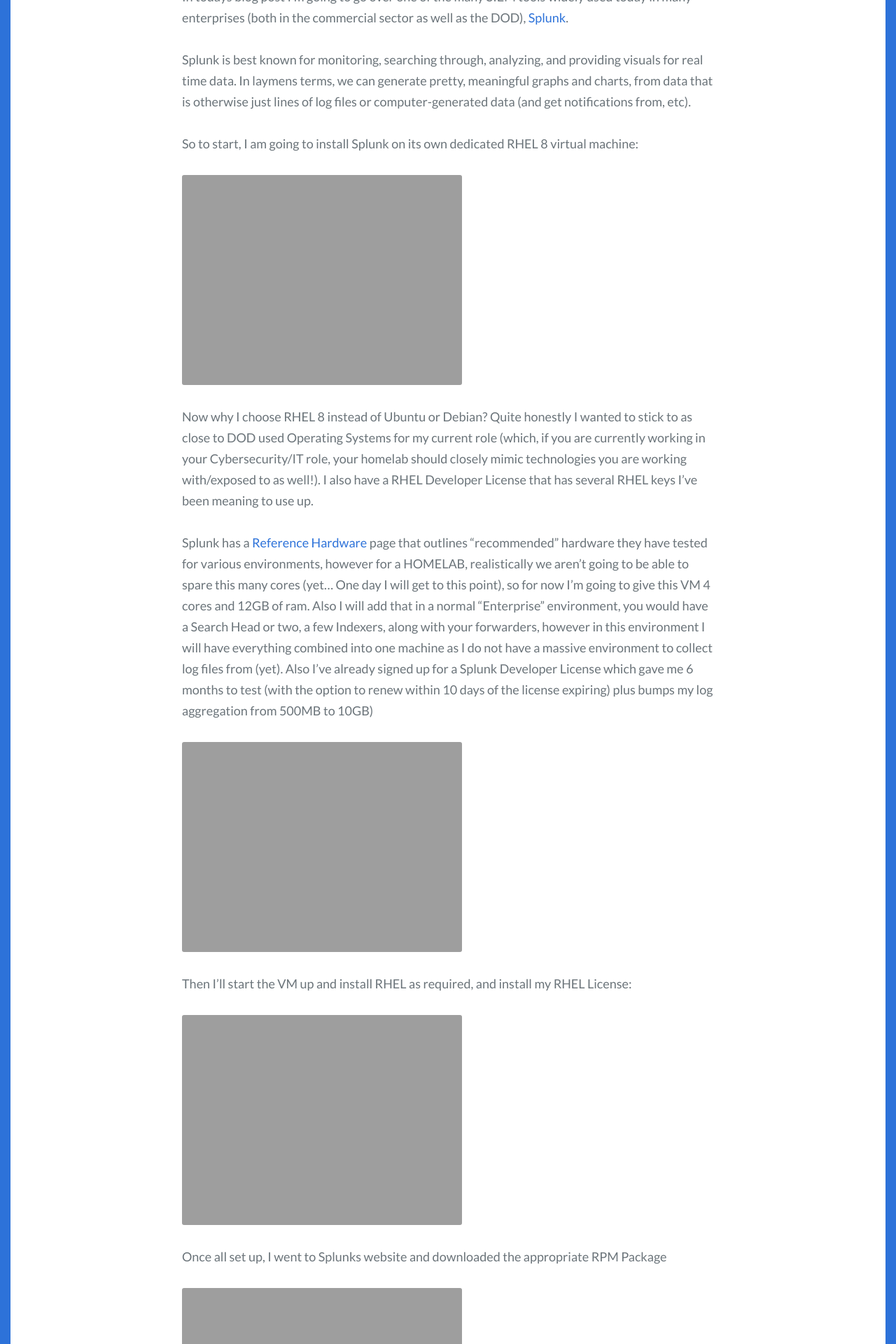
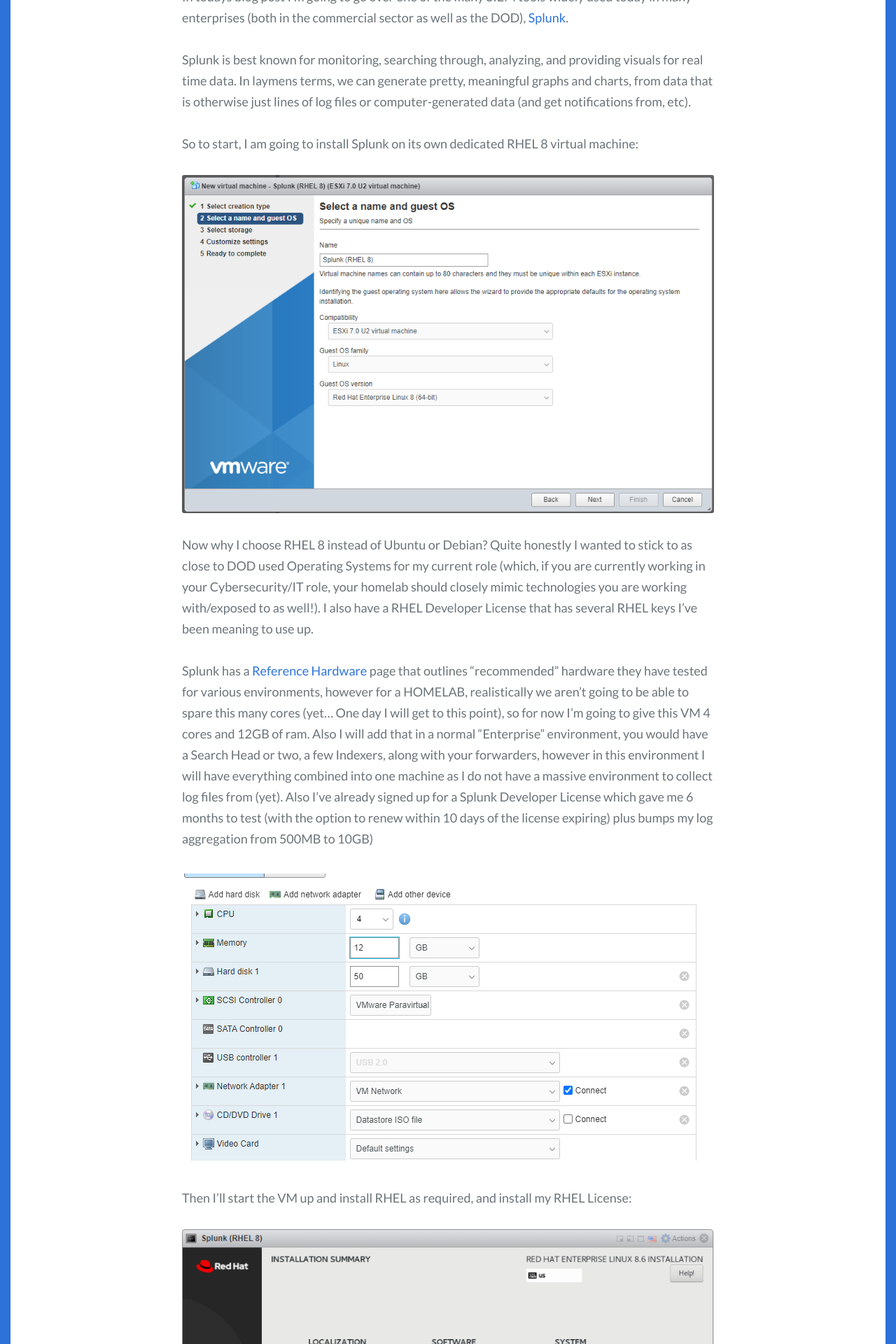
Before and after one commit to clouddefenselabs/dev-web, a Jekyll site: the page built from _posts/2022-07-03-Splunk Enterprise Pt. 1 (Installation).markdown, in a window 1280 px wide. Shown: the part 1078-2998 px from the top of the page at 70% size. Built offline with Jekyll 4.4.1, drawn with Linux system fonts in a browser that asks for light colours; some web fonts are replaced; comment, search, counter and statistics services are not loaded.

Commit message:
fix images

```diff
--- a/_posts/2022-06-29-Cybersecurity First.markdown
+++ b/_posts/2022-06-29-Cybersecurity First.markdown
@@ -7,6 +7,7 @@ tags: [cybersecurity, firstpost]
 feature_image: "images/2022-06-29/post_pic2.jpg"
 # disable comments on this page
 comments_disable: true
+imagetag: "images/2022-06-29"
 
 # publish date
 # seo
--- a/_posts/2022-06-30-Starting-A-Homelab.markdown
+++ b/_posts/2022-06-30-Starting-A-Homelab.markdown
@@ -8,7 +8,7 @@ feature_image: "images/2022-06-30/homelab-2019.jpg"
 comments_disable: true
 # publish date
 date: 2022-06-30
-
+imagetag: "images/2022-06-30"
 # seo
 # if not specified, date will be used.
 #meta_modify_date: 2021-08-10 11:32:53 +0900
--- a/_posts/2022-07-01-Get a Vulnerability Scanner.markdown
+++ b/_posts/2022-07-01-Get a Vulnerability Scanner.markdown
@@ -43,10 +43,10 @@ Using a vulnerability scanner provides a ton of insight of vulnerabilities and r
 
 When you click into each vulnerability you get detailed information regarding them, including the fix:
 
-![You can either click on the “see also” link, or look up the solution on your favorite search engine](images/{{page.date}}/3.png){:data-align="center"}
+![You can either click on the “see also” link, or look up the solution on your favorite search engine]({{page.imagetag}}/3.png){:data-align="center"}
 
 Just ensure that when you set up your vulnerability scanner, that you are getting good credentialed scans (for Tenable/Nessus/ACAS look at plugin 19506), otherwise you will receive incomplete results. The vulnerability scanners need to have credentialed and elevated privileges in order to understand the contents of each systems patch level, security posture, network settings, etc., (think of what an intruder/hacker would see if they got in) in order to tell you what to remediate/fix.
 
-![Bad Scan Here. Credentialed Checks : no on the bottom line. Plugin 19506 and several other informational plugins tell you a story about your system you are scanning.](images/{{page.date}}/4.png){:data-align="center"}
+![Bad Scan Here. Credentialed Checks : no on the bottom line. Plugin 19506 and several other informational plugins tell you a story about your system you are scanning.]({{page.imagetag}}/4.png){:data-align="center"}
 
 Not only will this help you keep a better security posture for your network and internal infrastructure, in the future if you decide to step into the world of Information Technology/Cybersecurity this can be used as experience. In previous interviews, I’ve impressed recruiters/hiring managers by telling them “I run a #homelab with a vulnerability scanner in the middle scanning all of my network devices on a weekly basis”. That opens the door to further conversations where I can deep dive into what I’ve done and my experience in how I use this to ensure my network, devices, and computers are safe.
--- a/_posts/2022-07-03-Splunk Enterprise Pt. 1 (Installation).markdown
+++ b/_posts/2022-07-03-Splunk Enterprise Pt. 1 (Installation).markdown
@@ -37,32 +38,32 @@ So to start, I am going to install Splunk on its own dedicated RHEL 8 virtual ma
 
 <!--more-->
 
-![ESXI Setup Screen](images/{{page.date}}/2.png){:data-align="center"}
+![ESXI Setup Screen]({{page.imagetag}}/2.png){:data-align="center"}
 
 Now why I choose RHEL 8 instead of Ubuntu or Debian? Quite honestly I wanted to stick to as close to DOD used Operating Systems for my current role (which, if you are currently working in your Cybersecurity/IT role, your homelab should closely mimic technologies you are working with/exposed to as well!). I also have a RHEL Developer License that has several RHEL keys I’ve been meaning to use up.
 
 Splunk has a [Reference Hardware](https://docs.splunk.com/Documentation/Splunk/latest/Capacity/Referencehardware) page that outlines “recommended” hardware they have tested for various environments, however for a HOMELAB, realistically we aren’t going to be able to spare this many cores (yet… One day I will get to this point), so for now I’m going to give this VM 4 cores and 12GB of ram. Also I will add that in a normal “Enterprise” environment, you would have a Search Head or two, a few Indexers, along with your forwarders, however in this environment I will have everything combined into one machine as I do not have a massive environment to collect log files from (yet). Also I’ve already signed up for a Splunk Developer License which gave me 6 months to test (with the option to renew within 10 days of the license expiring) plus bumps my log aggregation from 500MB to 10GB)
 
-![ESXI VM Creation Screen](images/{{page.date}}/3.png){:data-align="center"}
+![ESXI VM Creation Screen]({{page.imagetag}}/3.png){:data-align="center"}
 
 Then I’ll start the VM up and install RHEL as required, and install my RHEL License:
 
-![Normally I would select “Server without GUI”, however, I plan on accessing Splunk only on my RHEL Machine after I install it (remoting in from ESXi), so I am installing a GUI to have access to it.](images/{{page.date}}/4.png){:data-align="center"}
+![Normally I would select “Server without GUI”, however, I plan on accessing Splunk only on my RHEL Machine after I install it (remoting in from ESXi), so I am installing a GUI to have access to it.]({{page.imagetag}}/4.png){:data-align="center"}
 
 Once all set up, I went to Splunks website and downloaded the appropriate RPM Package
 
-![Snippet from Splunks Website July 2022](images/{{page.date}}/5.png){:data-align="center"}
+![Snippet from Splunks Website July 2022]({{page.imagetag}}/5.png){:data-align="center"}
 
 Then off to the Terminal to install Splunk
 
-![Terminal Installation](images/{{page.date}}/6.png){:data-align="center"}
+![Terminal Installation]({{page.imagetag}}/6.png){:data-align="center"}
 
-![Terminal Installation](images/{{page.date}}/7.png){:data-align="center"}
+![Terminal Installation]({{page.imagetag}}/7.png){:data-align="center"}
 
 Installation instructions can also be found [here](https://docs.splunk.com/Documentation/SplunkCloud/latest/SearchTutorial/StartSplunk) (for starting the web server)
 
 And if all goes well, you should be able to go to http://localhost:8000
 
-![Splunk Login Screen - Log in using the credentials you set up during the install.](images/{{page.date}}/8.png){:data-align="center"}
+![Splunk Login Screen - Log in using the credentials you set up during the install.]({{page.imagetag}}/8.png){:data-align="center"}
 
 Part two will be posted tomorrow where I continue setting up Splunk Enterprise
```
Also changed, not shown: other parts of _posts/2022-07-03-Splunk Enterprise Pt. 1 (Installation).markdown (+1 -0 lines).
